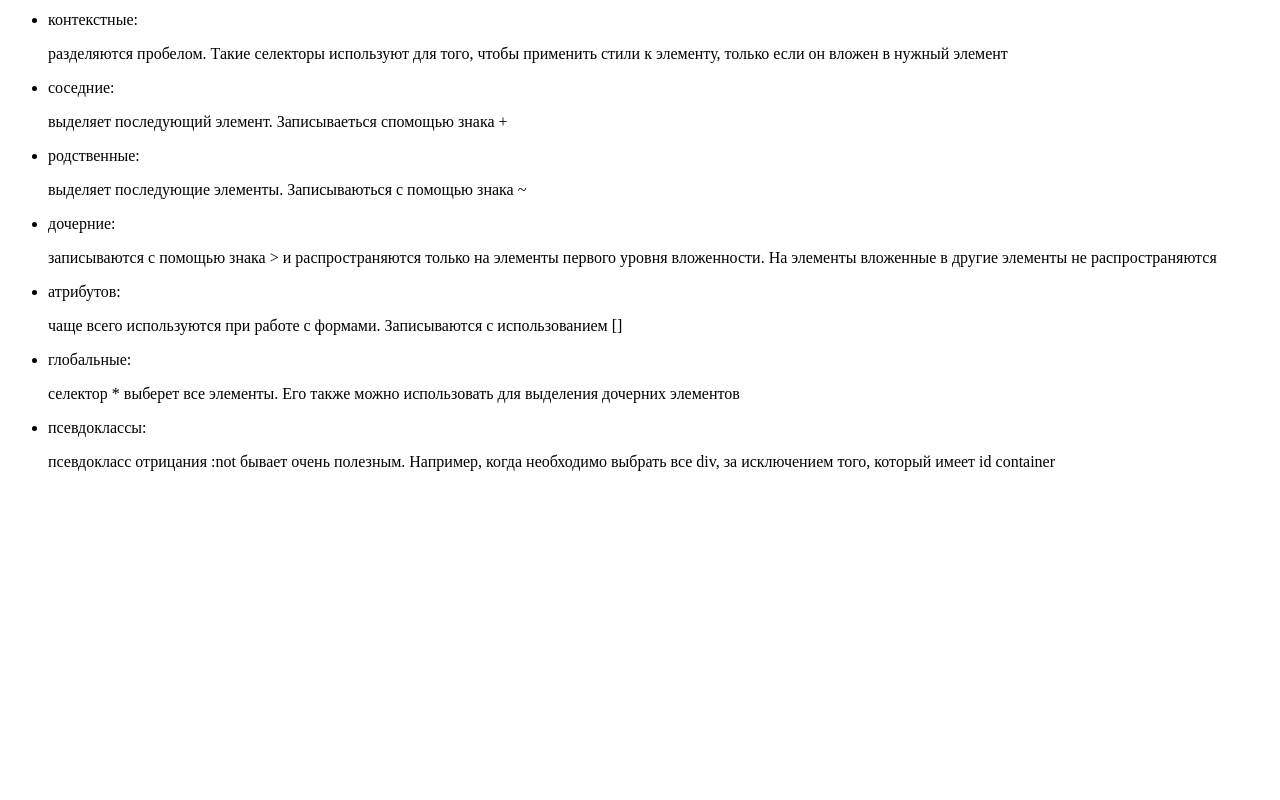
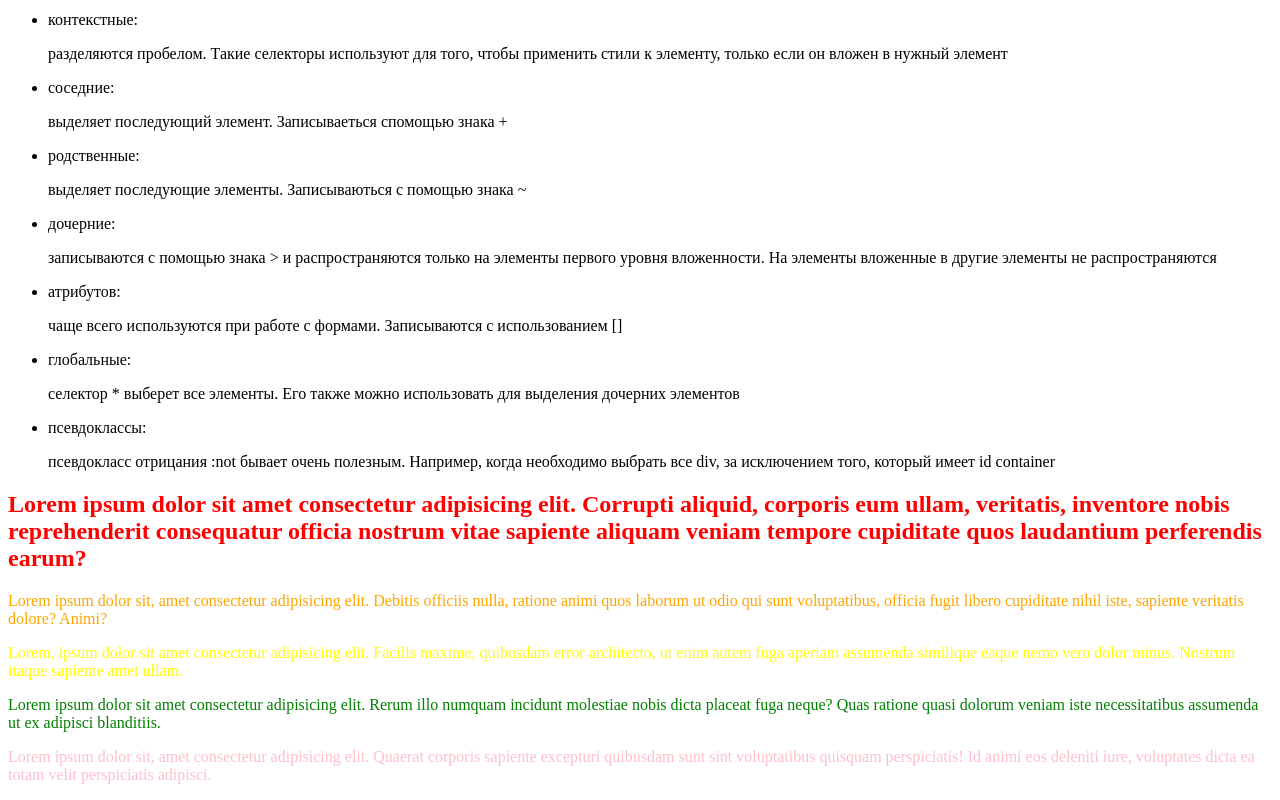
Before and after one commit to mrMsksym51118/Lesson5, a plain HTML site: page index.html in a window 1280 px wide. Shown: the part 341-1141 px from the top of the page. Before the commit the page ends 828 px from the top, so only its background shows below. Drawn offline with Linux system fonts and the light colour scheme.

Commit message:
Сделал 5 цетов текста

```diff
--- a/index.html
+++ b/index.html
@@ -54,6 +54,23 @@
         </p>
 
     </ul>
+  <h2>
+      Lorem ipsum dolor sit amet consectetur adipisicing elit. Corrupti aliquid, corporis eum ullam, veritatis, inventore nobis reprehenderit consequatur officia nostrum vitae sapiente aliquam veniam tempore cupiditate quos laudantium perferendis earum?
+  </h2>
+  <p class="main">
+      Lorem ipsum dolor sit, amet consectetur adipisicing elit. Debitis officiis nulla, ratione animi quos laborum ut odio qui sunt voluptatibus, officia fugit libero cupiditate nihil iste, sapiente veritatis dolore? Animi?
+  </p>
+  <p class="hidden closed">
+      Lorem, ipsum dolor sit amet consectetur adipisicing elit. Facilis maxime, quibusdam error architecto, ut enim autem fuga aperiam assumenda similique eaque nemo vero dolor minus. Nostrum itaque sapiente amet ullam.
+  </p>
+  <div id="latka">
+      Lorem ipsum dolor sit amet consectetur adipisicing elit. Rerum illo numquam incidunt molestiae nobis dicta placeat fuga neque? Quas ratione quasi dolorum veniam iste necessitatibus assumenda ut ex adipisci blanditiis.
+  </div>
+ <div class="content">
+     <p>
+     Lorem ipsum dolor sit, amet consectetur adipisicing elit. Quaerat corporis sapiente excepturi quibusdam sunt sint voluptatibus quisquam perspiciatis! Id animi eos deleniti iure, voluptates dicta ea totam velit perspiciatis adipisci.
+    </p>
+ </div>
 
 </body>
 </html>
--- a/styl.css
+++ b/styl.css
@@ -1,5 +1,15 @@
-main h1 {
+h2 {
     color: red;
-    background-color: blue;
-    font-size: 60px;
 }
+.main {
+    color: orange;
+}
+.hidden.closed {
+    color: yellow;
+}
+#latka {
+    color: green;
+}
+.content p {
+    color: pink;
+}
```
